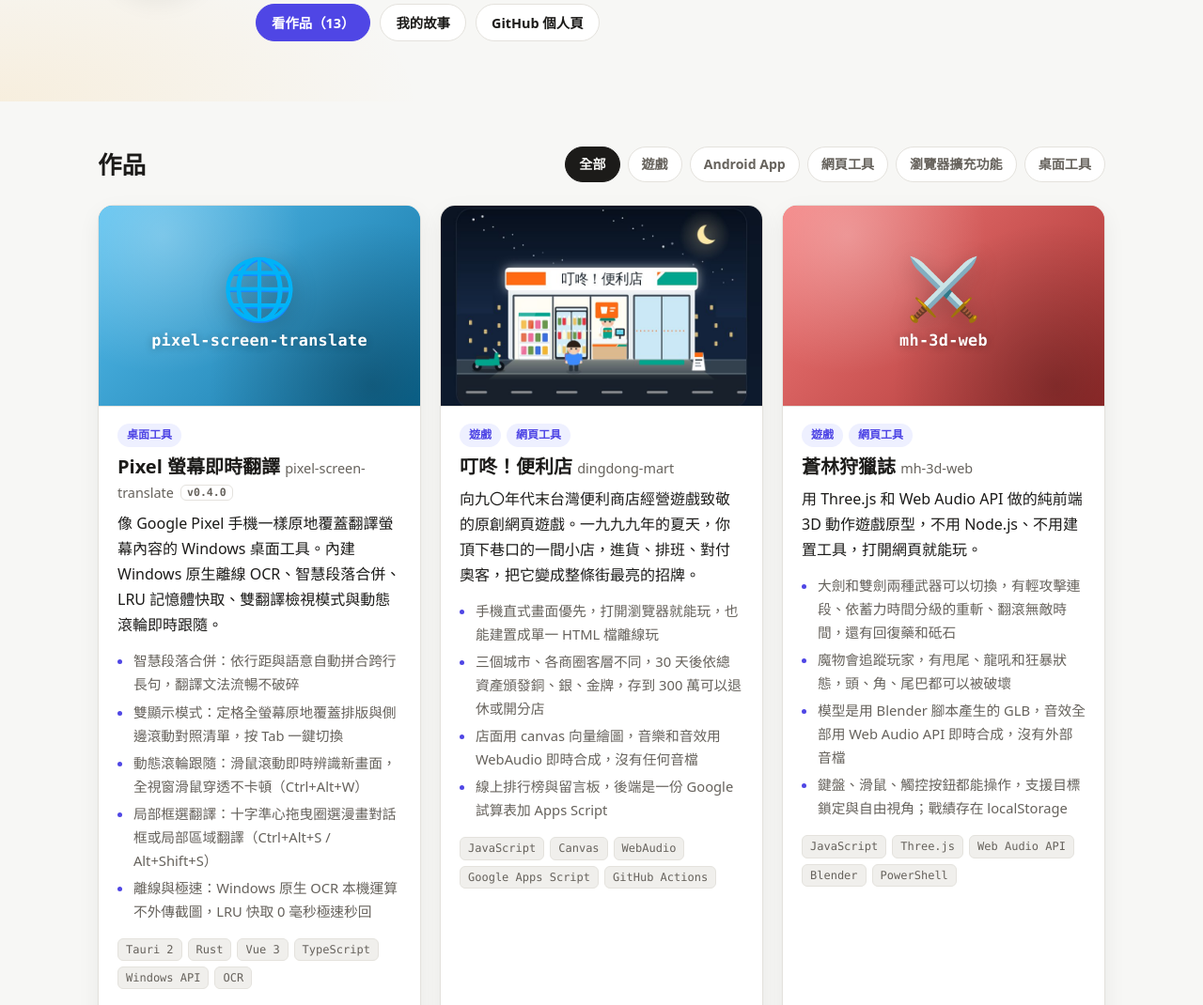
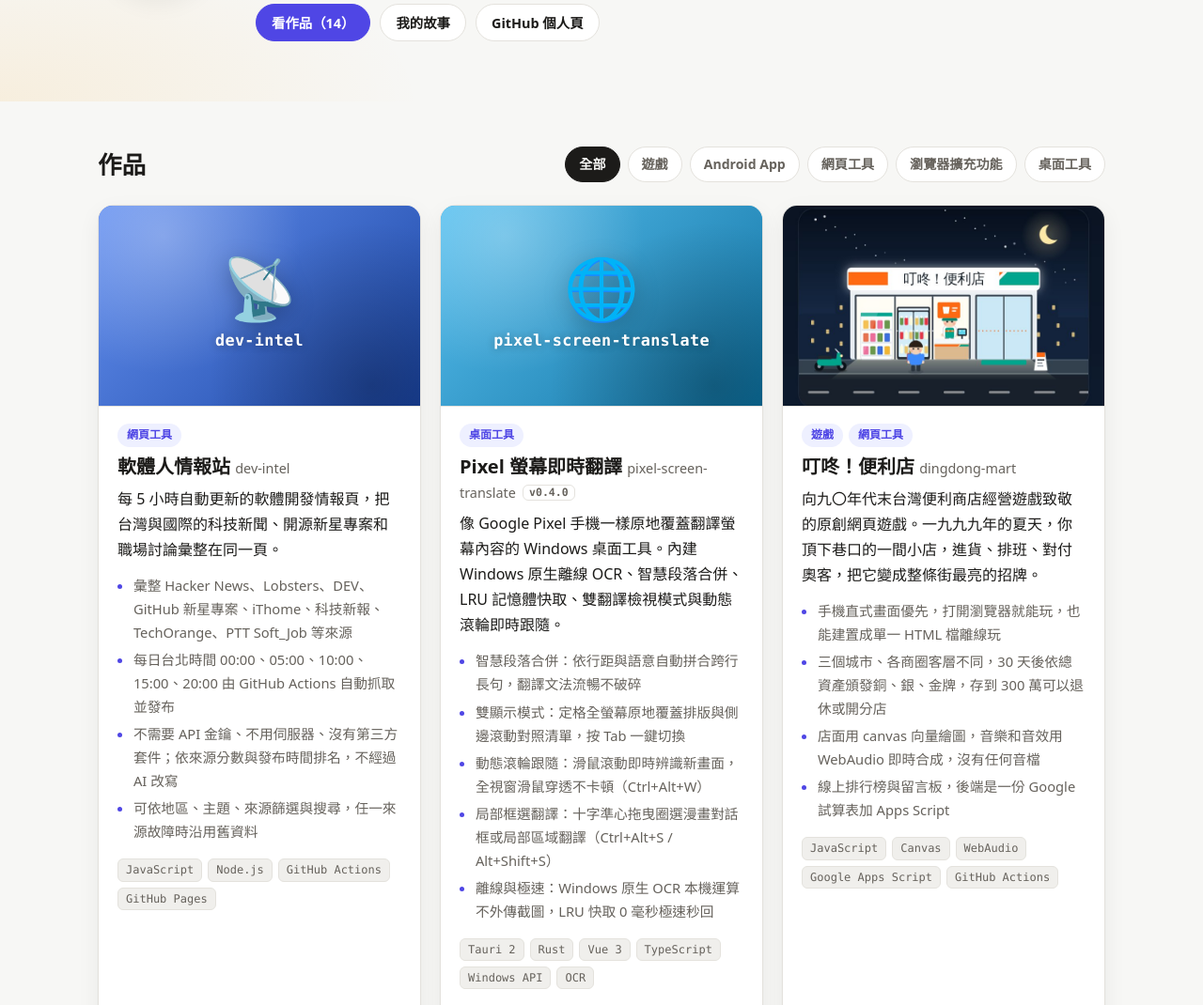
Before and after one commit to cornming/cornming.github.io, a Jekyll site: the page built from index.html, in a window 1280 px wide and 1400 px high, cut to the strip 330-1400 px from the top of the window. Shown: the whole strip at 94% size. Built offline with Jekyll 4.4.1, drawn with Linux system fonts in a browser that asks for light colours.

Commit message:
feat(projects): 作品集新增「軟體人情報站」連結卡片
Co-Authored-By: Claude Sonnet 5.5 <noreply@anthropic.com>
Claude-Session: https://claude.ai/code/session_01EZsKqvoQJsvkrJ37QpXnZk

```diff
--- a/_data/projects.yml
+++ b/_data/projects.yml
@@ -15,6 +15,24 @@
 #   status      顯示在名稱旁邊的小字，例如版本號（選填）
 #   links       按鈕：label 是文字，url 是網址；第一個會是主要按鈕（選填）
 # ─────────────────────────────────────────────────────────────
+
+- name: 軟體人情報站
+  en: dev-intel
+  categories: [web]
+  summary: 每 5 小時自動更新的軟體開發情報頁，把台灣與國際的科技新聞、開源新星專案和職場討論彙整在同一頁。
+  highlights:
+    - 彙整 Hacker News、Lobsters、DEV、GitHub 新星專案、iThome、科技新報、TechOrange、PTT Soft_Job 等來源
+    - 每日台北時間 00:00、05:00、10:00、15:00、20:00 由 GitHub Actions 自動抓取並發布
+    - 不需要 API 金鑰、不用伺服器、沒有第三方套件；依來源分數與發布時間排名，不經過 AI 改寫
+    - 可依地區、主題、來源篩選與搜尋，任一來源故障時沿用舊資料
+  tech: [JavaScript, Node.js, GitHub Actions, GitHub Pages]
+  icon: "📡"
+  accent: "#2563eb"
+  links:
+    - label: 開啟情報站
+      url: https://cornming.github.io/dev-intel/
+    - label: 原始碼
+      url: https://github.com/cornming/dev-intel
 
 - name: Pixel 螢幕即時翻譯
   en: pixel-screen-translate
```
